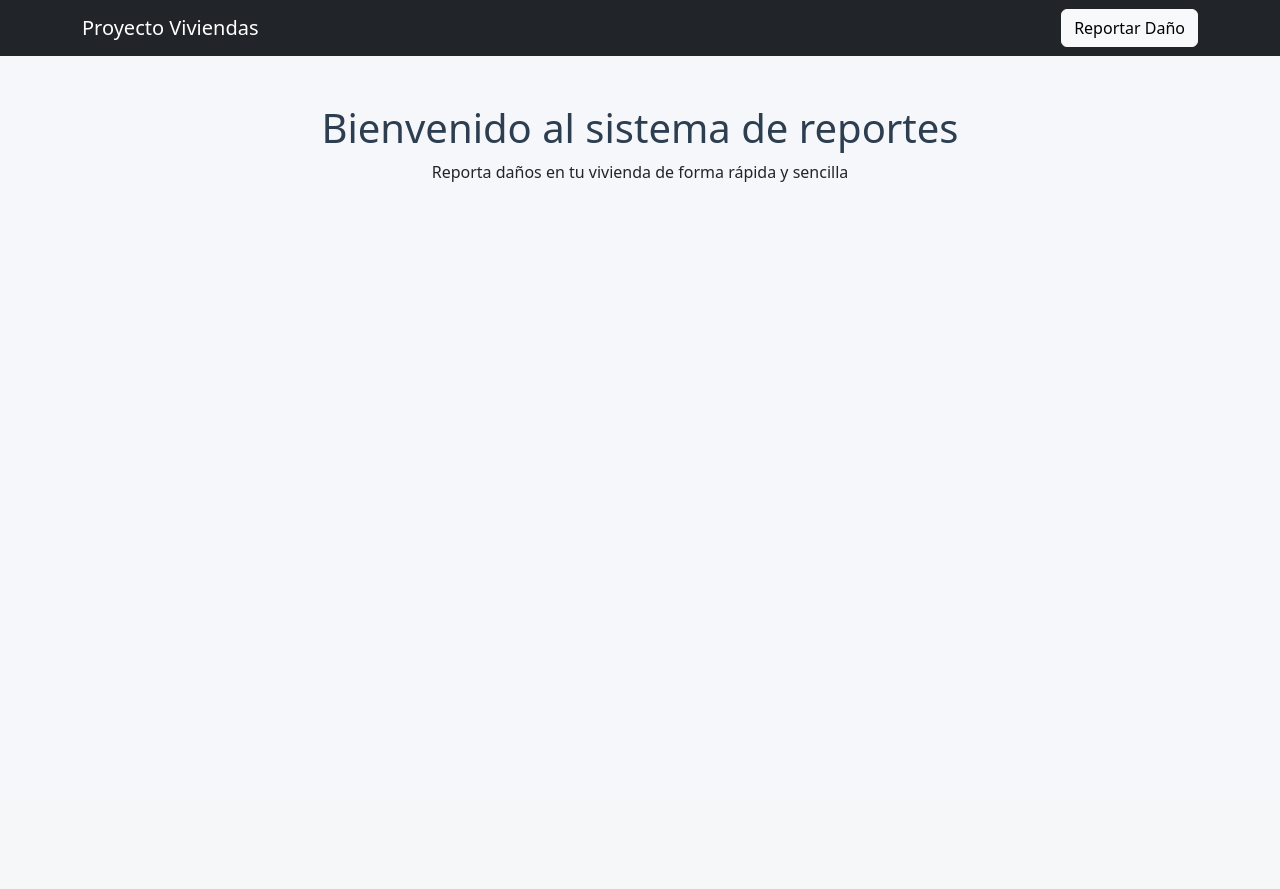
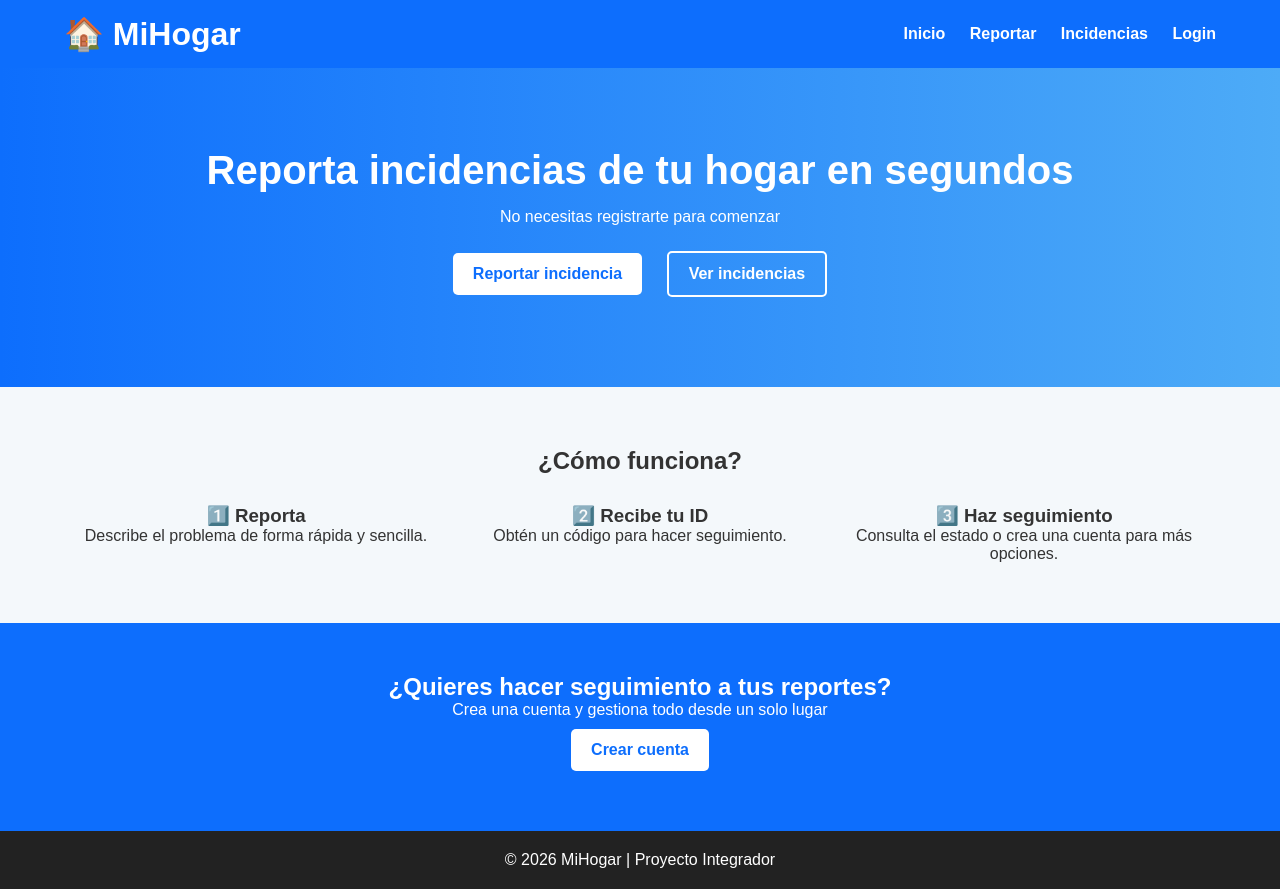
Before and after one commit to jslopezo-Yisus/Proyecto-Integrador-2026, a Flask app: page / in a window 1280 px wide. Before the commit the page ends 182 px from the top, so only its background shows below. Run offline with Flask 3, Linux system fonts and the light colour scheme; parts of the project's set-up code (start-up, migrations or seed data) failed here and were passed over.

Commit message:
feat: interfaz inicial + sistema de reportes con login, registro y subida de imágenes

```diff
--- a/app/Static/css/style.css
+++ b/app/Static/css/style.css
@@ -1,28 +1,120 @@
-/* Estilos generales del proyecto */
+/* 🔹 Reset básico */
+* {
+    margin: 0;
+    padding: 0;
+    box-sizing: border-box;
+}
 
 body {
-    background-color: #f5f7fa;
+    font-family: Arial, sans-serif;
+    background-color: #f4f8fb;
+    color: #333;
 }
 
-/* Títulos */
-h1, h2 {
-    color: #2c3e50;
+/* 🔷 Contenedor */
+.container {
+    width: 90%;
+    max-width: 1200px;
+    margin: auto;
 }
 
-/* Navbar */
-.navbar {
-    margin-bottom: 20px;
+/* 🔷 HEADER */
+.header {
+    background-color: #0d6efd;
+    color: white;
+    padding: 15px 0;
 }
 
-/* Formulario */
-form {
-    background: white;
-    padding: 20px;
-    border-radius: 10px;
-    box-shadow: 0px 2px 10px rgba(0,0,0,0.1);
+.nav {
+    display: flex;
+    justify-content: space-between;
+    align-items: center;
 }
 
-/* Botón */
-button {
-    width: 100%;
+.nav a {
+    color: white;
+    margin-left: 20px;
+    text-decoration: none;
+    font-weight: bold;
 }
+
+.nav a:hover {
+    text-decoration: underline;
+}
+
+/* 🔵 HERO */
+.hero {
+    background: linear-gradient(to right, #0d6efd, #4dabf7);
+    color: white;
+    padding: 80px 0;
+    text-align: center;
+}
+
+.hero h2 {
+    font-size: 2.5rem;
+}
+
+.hero p {
+    margin: 15px 0;
+}
+
+/* 🔘 BOTONES */
+.btn {
+    display: inline-block;
+    padding: 12px 20px;
+    margin: 10px;
+    border-radius: 5px;
+    text-decoration: none;
+    font-weight: bold;
+}
+
+.primary {
+    background-color: white;
+    color: #0d6efd;
+}
+
+.primary:hover {
+    background-color: #e7f1ff;
+}
+
+.secondary {
+    background-color: transparent;
+    border: 2px solid white;
+    color: white;
+}
+
+.secondary:hover {
+    background-color: rgba(255,255,255,0.2);
+}
+
+/* ⚙️ COMO FUNCIONA */
+.como-funciona {
+    padding: 60px 0;
+    text-align: center;
+}
+
+.steps {
+    display: flex;
+    justify-content: space-around;
+    margin-top: 30px;
+}
+
+.step {
+    width: 30%;
+}
+
+/* 📊 CTA */
+.cta {
+    background-color: #0d6efd;
+    color: white;
+    text-align: center;
+    padding: 50px 0;
+}
+
+/* 🔚 FOOTER */
+.footer {
+    background-color: #222;
+    color: white;
+    text-align: center;
+    padding: 20px 0;
+}
--- a/app/Templates/Index.html
+++ b/app/Templates/Index.html
@@ -1,8 +1,81 @@
-{% extends 'base.html' %}
+<!DOCTYPE html>
+<html lang="es">
+<head>
+    <meta charset="UTF-8">
+    <title>Inicio | Reporte de Incidencias</title>
 
-{% block content %}
-<div class="text-center mt-5">
-    <h1>Bienvenido al sistema de reportes</h1>
-    <p>Reporta daños en tu vivienda de forma rápida y sencilla</p>
-</div>
-{% endblock %}
+    <!-- CSS -->
+    <link rel="stylesheet" href="{{ url_for('static', filename='css/style.css') }}">
+</head>
+<body>
+
+<!-- 🔷 HEADER -->
+<header class="header">
+    <div class="container nav">
+        <h1 class="logo">🏠 MiHogar</h1>
+
+        <nav>
+            <a href="/">Inicio</a>
+            <a href="/reportar">Reportar</a>
+            <a href="/reportes">Incidencias</a>
+            <a href="/login">Login</a>
+        </nav>
+    </div>
+</header>
+
+<!-- 🔵 HERO -->
+<section class="hero">
+    <div class="container hero-content">
+        <h2>Reporta incidencias de tu hogar en segundos</h2>
+        <p>No necesitas registrarte para comenzar</p>
+
+        <div class="hero-buttons">
+            <a href="/reportar" class="btn primary">Reportar incidencia</a>
+            <a href="/reportes" class="btn secondary">Ver incidencias</a>
+        </div>
+    </div>
+</section>
+
+<!-- ⚙️ CÓMO FUNCIONA -->
+<section class="como-funciona container">
+    <h2>¿Cómo funciona?</h2>
+
+    <div class="steps">
+        <div class="step">
+            <h3>1️⃣ Reporta</h3>
+            <p>Describe el problema de forma rápida y sencilla.</p>
+        </div>
+
+        <div class="step">
+            <h3>2️⃣ Recibe tu ID</h3>
+            <p>Obtén un código para hacer seguimiento.</p>
+        </div>
+
+        <div class="step">
+            <h3>3️⃣ Haz seguimiento</h3>
+            <p>Consulta el estado o crea una cuenta para más opciones.</p>
+        </div>
+    </div>
+</section>
+
+<!-- 📊 CTA REGISTRO -->
+<section class="cta">
+    <div class="container">
+        <h2>¿Quieres hacer seguimiento a tus reportes?</h2>
+        <p>Crea una cuenta y gestiona todo desde un solo lugar</p>
+        <a href="/registro" class="btn primary">Crear cuenta</a>
+    </div>
+</section>
+
+<!-- 🔚 FOOTER -->
+<footer class="footer">
+    <div class="container">
+        <p>© 2026 MiHogar | Proyecto Integrador</p>
+    </div>
+</footer>
+
+<!-- JS -->
+<script src="{{ url_for('static', filename='js/main.js') }}"></script>
+
+</body>
+</html>
--- a/app/Templates/detalle.html
+++ b/app/Templates/detalle.html
@@ -16,3 +16,7 @@
 </div>
 
 {% endblock %}
+
+{% if reporte.imagen %}
+    <img src="{{ url_for('static', filename='img/' + reporte.imagen) }}" width="200">
+{% endif %}
--- a/app/Templates/reportar.html
+++ b/app/Templates/reportar.html
@@ -29,3 +29,5 @@
 </form>
 
 {% endblock %}
+
+<form method="POST"></form>
--- a/app/__init__.py
+++ b/app/__init__.py
@@ -1,6 +1,7 @@
 from flask import Flask
 from flask_sqlalchemy import SQLAlchemy
 from .config import Config
+import os
 
 db = SQLAlchemy()
 
@@ -8,6 +9,9 @@ def create_app():
     app = Flask(__name__)
     app.config.from_object(Config)
 
+    # 📸 Configuración de subida de imágenes
+    app.config['UPLOAD_FOLDER'] = os.path.join('app', 'static', 'img')
+
     db.init_app(app)
 
     from .routes import main
--- a/app/routes.py
+++ b/app/routes.py
@@ -1,31 +1,176 @@
-from flask import Blueprint, render_template, request, redirect
-from .models import Reporte
+from flask import Blueprint, render_template, request, redirect, session
+from .models import Reporte, Usuario
 from . import db
+from werkzeug.utils import secure_filename
+import os
+from flask import current_app
+import uuid
 
 main = Blueprint('main', __name__)
 
-# Ruta principal
+# 🏠 Ruta principal
 @main.route('/')
 def index():
     return render_template('index.html')
 
 
-# Ruta formulario
+# 📄 Crear reporte
+
+
 @main.route('/reportar', methods=['GET', 'POST'])
 def reportar():
     if request.method == 'POST':
+
+        guest_token = str(uuid.uuid4())
+
+        imagen = request.files.get('imagen')
+        nombre_imagen = None
+
+        if imagen and imagen.filename != '':
+            nombre_imagen = secure_filename(imagen.filename)
+            ruta = os.path.join(current_app.config['UPLOAD_FOLDER'], nombre_imagen)
+            imagen.save(ruta)
+
         nuevo_reporte = Reporte(
-            nombre=request.form['nombre'],
-            correo=request.form['correo'],
+            titulo=request.form['titulo'],
+            descripcion=request.form['descripcion'],
             direccion=request.form['direccion'],
             tipo_dano=request.form['tipo_dano'],
             prioridad=request.form['prioridad'],
-            descripcion=request.form['descripcion']
+            imagen=nombre_imagen,
+            guest_token=guest_token
         )
 
         db.session.add(nuevo_reporte)
         db.session.commit()
 
+        return render_template('confirmacion.html',
+                               report_id=nuevo_reporte.id,
+                               token=guest_token)
+
+    return render_template('reportar.html')
+
+
+# 🔐 Login
+@main.route('/login', methods=['GET', 'POST'])
+def login():
+    if request.method == 'POST':
+        correo = request.form['correo']
+        password = request.form['password']
+
+        user = Usuario.query.filter_by(correo=correo).first()
+
+        if user and user.check_password(password):
+            session['user_id'] = user.id
+            session['rol'] = user.rol
+
+            if user.rol == 'admin':
+                return redirect('/admin')
+            else:
+                return redirect('/')
+        else:
+            return "Credenciales incorrectas"
+
+    return render_template('login.html')
+
+
+# 📝 Registro
+@main.route('/registro', methods=['GET', 'POST'])
+def registro():
+    if request.method == 'POST':
+
+        user = Usuario(
+            nombre=request.form['nombre'],
+            correo=request.form['correo']
+        )
+        user.set_password(request.form['password'])
+
+        db.session.add(user)
+        db.session.commit()
+
+        # 🔗 Vincular reportes de invitado
+        token = request.form.get('guest_token')
+
+        if token:
+            reportes = Reporte.query.filter_by(guest_token=token).all()
+            for r in reportes:
+                r.user_id = user.id
+                r.guest_token = None
+
+            db.session.commit()
+
+        return redirect('/login')
+
+    return render_template('registro.html')
+
+
+# 🔓 Logout
+@main.route('/logout')
+def logout():
+    session.clear()
+    return redirect('/')
+
+
+# 📊 Listar reportes
+@main.route('/reportes')
+def reportes():
+    if 'user_id' not in session:
+        return redirect('/login')
+
+    reportes = Reporte.query.all()
+    return render_template('reportes.html', reportes=reportes)
+
+
+# 🔍 Detalle
+@main.route('/detalle/<int:id>')
+def detalle(id):
+    if 'user_id' not in session:
+        return redirect('/login')
+
+    reporte = Reporte.query.get_or_404(id)
+    return render_template('detalle.html', reporte=reporte)
+
+
+# ✏️ Editar
+@main.route('/editar/<int:id>', methods=['GET', 'POST'])
+def editar(id):
+    if 'user_id' not in session:
+        return redirect('/login')
+
+    reporte = Reporte.query.get_or_404(id)
+
+    if request.method == 'POST':
+        reporte.nombre = request.form['nombre']
+        reporte.descripcion = request.form['descripcion']
+
+        db.session.commit()
+        return redirect('/reportes')
+
+    return render_template('editar.html', reporte=reporte)
+
+
+# 🗑️ Eliminar (MEJORADO)
+@main.route('/eliminar/<int:id>', methods=['POST'])
+def eliminar(id):
+    if 'user_id' not in session:
+        return redirect('/login')
+
+    reporte = Reporte.query.get_or_404(id)
+
+    db.session.delete(reporte)
+    db.session.commit()
+
+    return redirect('/reportes')
+
+
+# 👑 Panel Admin
+@main.route('/admin')
+def admin():
+    if 'user_id' not in session:
+        return redirect('/login')
+
+    if session.get('rol') != 'admin':
         return redirect('/')
 
-    return render_template('reportar.html')
+    reportes = Reporte.query.all()
+    return render_template('reportes.html', reportes=reportes)
--- /dev/null
+++ b/requirements.txt
@@ -0,0 +1,5 @@
+Flask
+Flask-SQLAlchemy
+PyMySQL
+python-dotenv
+Werkzeug
```
Also changed, not shown: app/Templates/login.html (added, +7 -0 lines), app/Templates/registro.html (added, +8 -0 lines), app/Templates/reportes.html (+21 -0 lines), app/models.py (+41 -6 lines), database.sql (added, +23 -0 lines), app/Templates/confirmacion.html (added), requeriment.txt (deleted).
